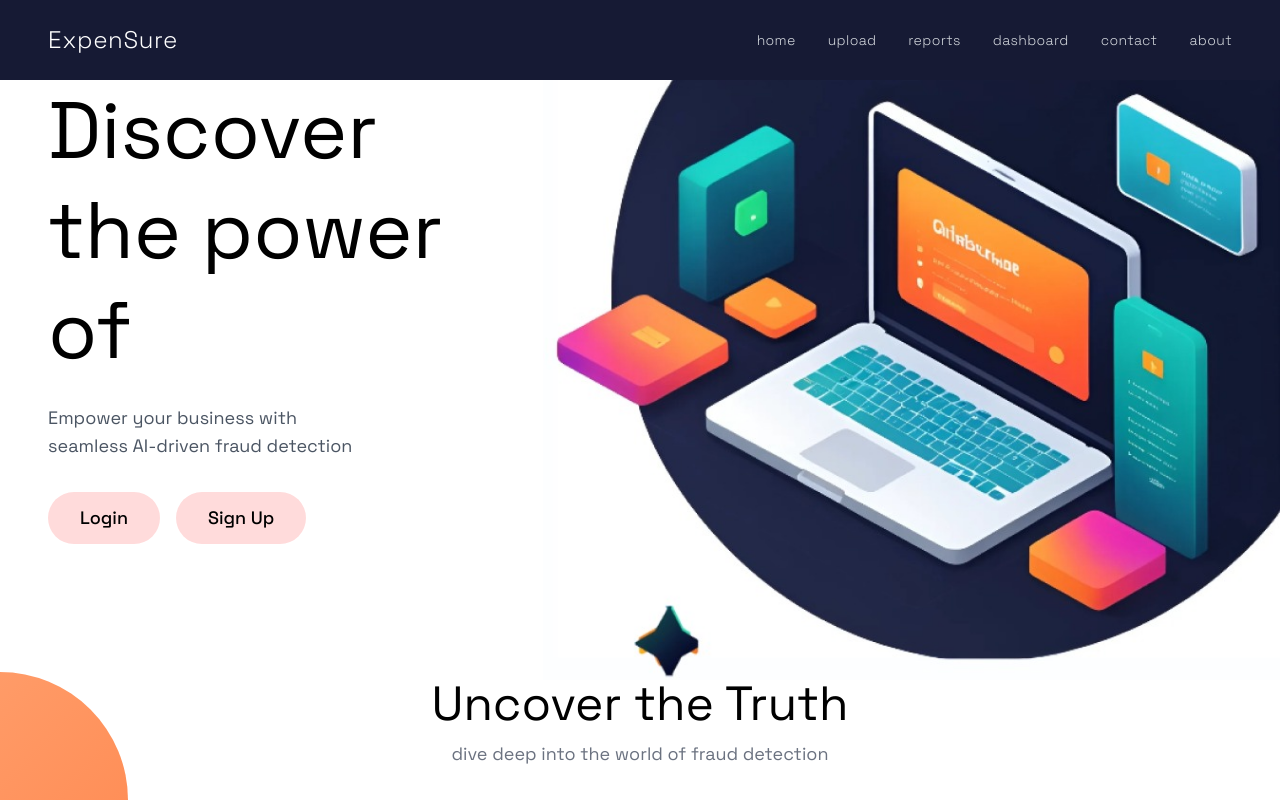
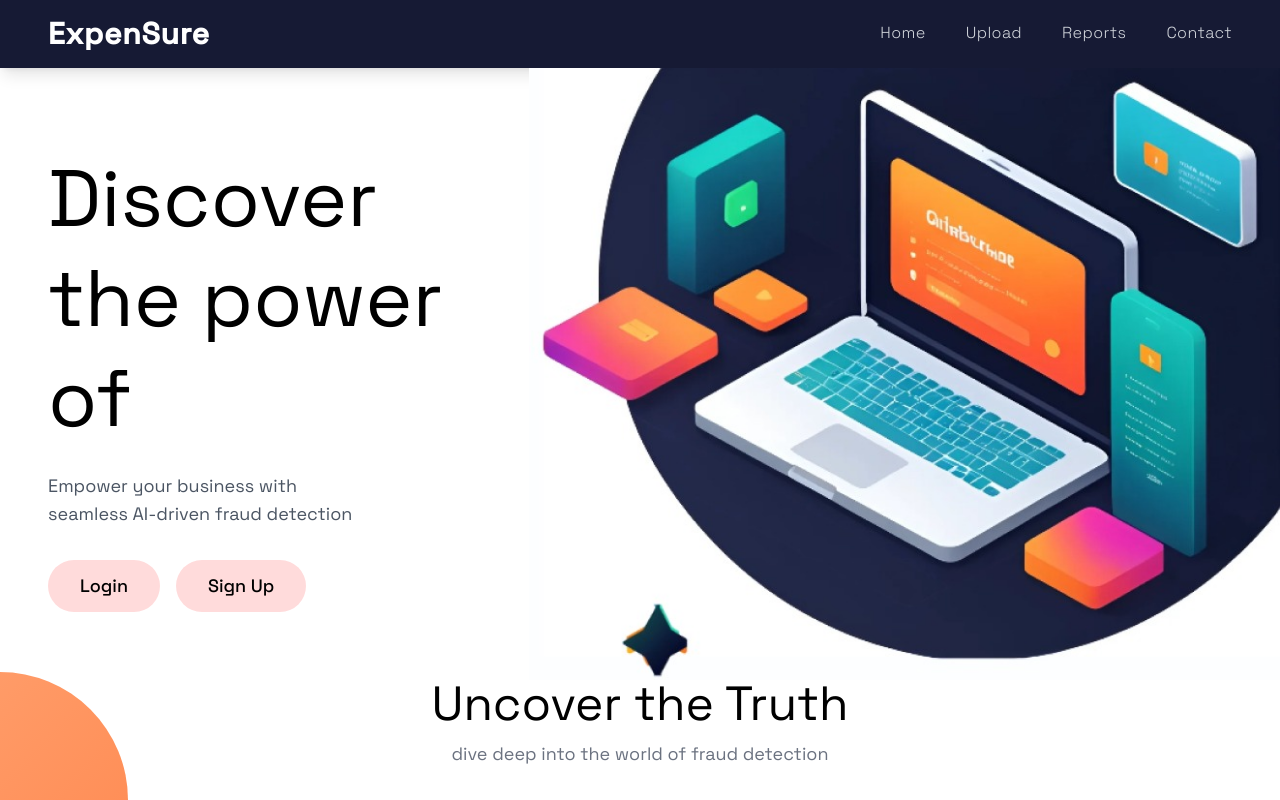
Before and after one commit to JayGuri/JBBR_LOC7, a React (Vite) app in the folder frontend/: page / in a window 1280 px wide. Built offline with nearby package versions, Linux system fonts and the light colour scheme.

Commit message:
Modified landing page

```diff
--- a/frontend/src/components/Navbar.tsx
+++ b/frontend/src/components/Navbar.tsx
@@ -1,22 +1,56 @@
 import { Link } from "react-router-dom"
+import { useState } from "react"
+import { Menu, X } from "lucide-react"
 
 export function Navbar() {
+  const [isOpen, setIsOpen] = useState(false)
+
   return (
-    <nav className="flex items-center justify-between px-12 py-6 bg-[#161A34]">
-      <Link to="/" className="text-white text-2xl tracking-wide font-light">
+    <nav className="bg-[#161A34] px-6 md:px-12 py-4 shadow-lg">
+      <div className="flex items-center justify-between">
+        {/* Logo */}
+        <Link to="/" className="text-white text-3xl font-semibold tracking-wide">
           ExpenSure
         </Link>
-      <div className="flex gap-8">
-        {["home", "upload", "reports", "dashboard", "contact", "about"].map((item) => (
+
+        {/* Desktop Menu */}
+        <div className="hidden md:flex gap-10">
+          {["home", "upload", "reports", "contact"].map((item) => (
             <Link
               key={item}
               to={`/${item === "home" ? "" : item}`}
-            className="text-gray-300 hover:text-white transition-colors text-sm font-light tracking-wide"
+              className="text-gray-300 hover:text-white transition-all text-base font-light tracking-wide relative"
             >
-            {item}
+              {item.charAt(0).toUpperCase() + item.slice(1)}
+              <span className="block h-[2px] w-0 bg-white transition-all duration-300 hover:w-full"></span>
             </Link>
           ))}
         </div>
+
+        {/* Mobile Menu Toggle */}
+        <button
+          className="md:hidden text-white"
+          onClick={() => setIsOpen(!isOpen)}
+        >
+          {isOpen ? <X size={28} /> : <Menu size={28} />}
+        </button>
+      </div>
+
+      {/* Mobile Menu */}
+      {isOpen && (
+        <div className="md:hidden flex flex-col items-center gap-6 mt-4 bg-[#1F233F] p-6 rounded-lg">
+          {["home", "upload", "reports", "contact"].map((item) => (
+            <Link
+              key={item}
+              to={`/${item === "home" ? "" : item}`}
+              className="text-gray-300 hover:text-white transition-all text-lg font-light tracking-wide"
+              onClick={() => setIsOpen(false)}
+            >
+              {item.charAt(0).toUpperCase() + item.slice(1)}
+            </Link>
+          ))}
+        </div>
+      )}
     </nav>
   )
 }
--- a/frontend/src/pages/LandingPage.tsx
+++ b/frontend/src/pages/LandingPage.tsx
@@ -12,10 +12,10 @@ export function LandingPage({ customImageSrc }: LandingPageProps) {
       <div className="flex-1 flex flex-col">
         {/* Main Content */}
         <div className="flex-1 flex items-start justify-between">
-          {" "}
-          {/* Updated className */}
           {/* Left Side - Text Content */}
-          <div className="max-w-xl pl-12 mt-0">
+          <div className="max-w-xl pl-12 mt-20">
+            {" "}
+            {/* Updated: added mt-20 to lower the content */}
             <h1 className="text-[80px] font-normal leading-tight text-[#000000]">
               Discover
               <br />
@@ -39,10 +39,8 @@ export function LandingPage({ customImageSrc }: LandingPageProps) {
           </div>
           {/* Right Side - Custom Image */}
           <div className="relative h-full flex-1">
-            {" "}
-            {/* Updated container */}
             <img
-              src={customImageSrc || "../hero.jpg"}
+              src={customImageSrc || "/placeholder.svg?height=600&width=800"}
               alt="Custom illustration"
               className="absolute top-0 right-0 h-full w-auto object-cover object-right"
             />
```
Lines whose indentation alone changed are shown as unchanged.
